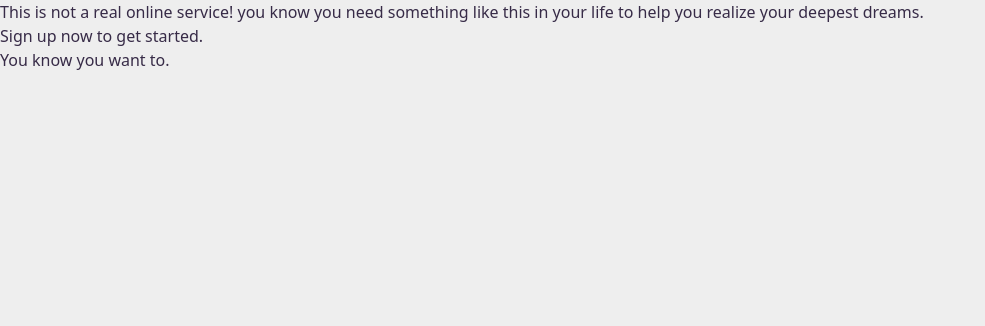
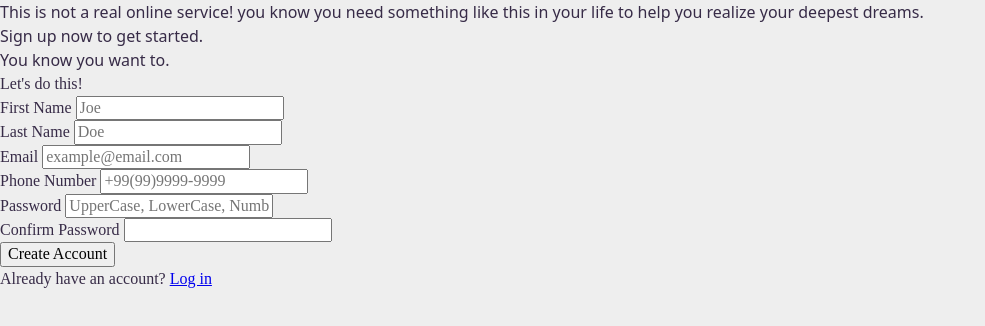
Before and after one commit to i4pg/sign-up-form, a website: page index.html in a window 1280 px wide. Shown: the whole page, without its empty margins (0-985 px from the left). Drawn offline with nearby package versions, Linux system fonts and the light colour scheme.

Commit message:
add basic form

```diff
--- a/index.html
+++ b/index.html
@@ -8,12 +8,6 @@
     <link
       rel="stylesheet"
       href="node_modules/the-new-css-reset/css/reset.css"
-    />
-    <link
-      rel="stylesheet"
-      href="css/journal_font/stylesheet.css"
-      type="text/css"
-      charset="utf-8"
     />
     <link href="css/style.css" rel="stylesheet" />
   </head>
@@ -33,6 +27,71 @@
           <h4>You <em>know</em> you want to.</h4>
         </div>
       </section>
+      <section>
+        <form action="#" method="get">
+          <fieldset>
+            <legend>Let's do this!</legend>
+            <div>
+              <label for="first-name">First Name</label>
+              <input
+                type="text"
+                name="first-name"
+                id="first-name"
+                pattern="[a-zA-Z0-9]+"
+                placeholder="Joe"
+                required
+              />
+            </div>
+            <div>
+              <label for="last-name">Last Name</label>
+              <input
+                type="text"
+                name="last-name"
+                id="last-name"
+                pattern="[a-zA-Z0-9]+"
+                placeholder="Doe"
+              />
+            </div>
+            <div>
+              <label for="email">Email</label>
+              <input
+                type="email"
+                name="email"
+                id="email"
+                placeholder="example@email.com"
+                required
+              />
+            </div>
+            <div>
+              <label for="phone">Phone Number</label>
+              <input
+                type="tel"
+                name="phone"
+                id="phone"
+                pattern="[\+]\d{2}[\(]\d{2}[\)]\d{4}[\-]\d{4}"
+                placeholder="+99(99)9999-9999"
+              />
+            </div>
+            <div>
+              <label for="password">Password</label>
+              <input
+                type="password"
+                name="password"
+                id="password"
+                pattern="(?=^.{8,}$)((?=.*\d)|(?=.*\W+))(?![.\n])(?=.*[A-Z])(?=.*[a-z]).*$"
+                placeholder="UpperCase, LowerCase, Number/SpecialChar and min 8 Chars"
+                required
+              />
+            </div>
+            <div>
+              <label for="password-confirmation">Confirm Password</label>
+              <input type="password" id="password-confirmation" required />
+            </div>
+          </fieldset>
+          <input type="submit" value="Create Account">
+          <p>Already have an account? <a href="http://github.com/i4pg">Log in</a></p>
+        </form>
+      </section>
     </main>
   </body>
 </html>
```
